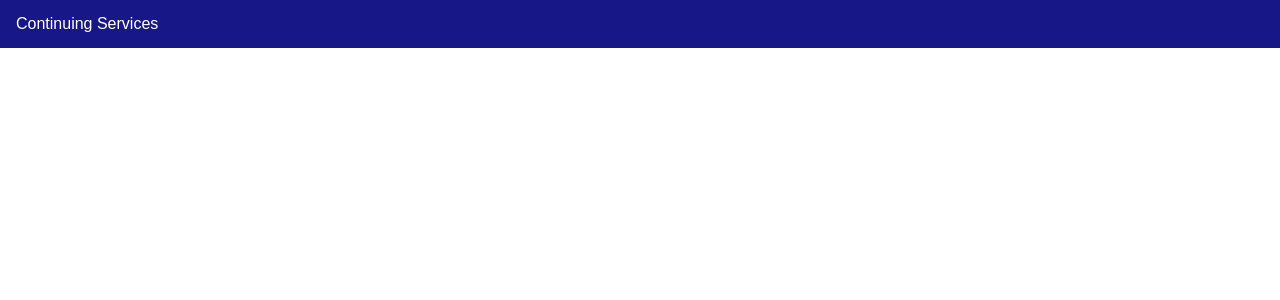
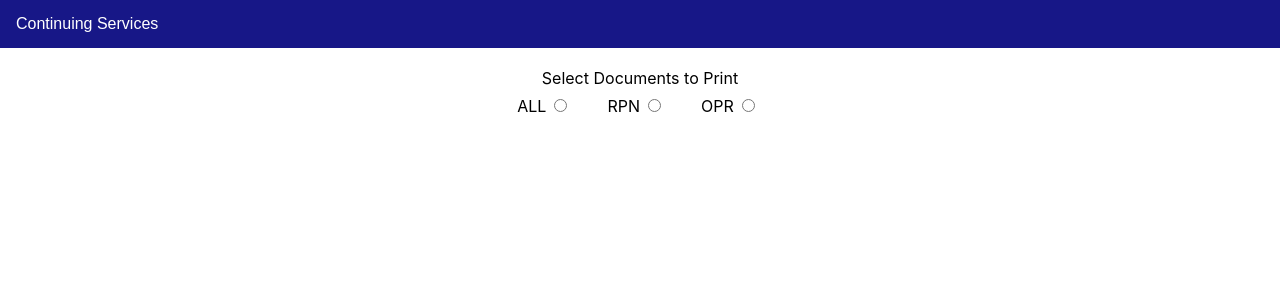
Before and after one commit to TravisAlanH/Navy-Page, a React (Create React App) app: page /View_IPRRPN_Docs in a window 1280 px wide. Shown: the top 300 px of the page. Built offline with nearby package versions, Linux system fonts and the light colour scheme.

Commit message:
Print Document Options
Continue Services Option

```diff
--- a/src/Components/IRP/IPR.js
+++ b/src/Components/IRP/IPR.js
@@ -27,7 +27,7 @@ export default function IPR({
   AUL,
 }) {
   return (
-    <div className="IPRPrintArea">
+    <div className="IPRPrintArea" id="IPR">
       <div className="GridLayout">
         <div className="Department">
           <b>Department: {Department}</b>
@@ -120,7 +120,9 @@ export default function IPR({
             REQUEST MUST HAVE VALID JUSTIFICATION
           </b>
         </div>
-        <div className="JustificationData">{Just}</div>
+        <div className="JustificationData">
+          {Date} : {Just}
+        </div>
         <div className="Supplies">
           <b>SUPPLIES</b>
         </div>
--- a/src/Components/IRP/RPN.js
+++ b/src/Components/IRP/RPN.js
@@ -25,6 +25,7 @@ export default function RPN({
   FFS,
   HAZ,
   AUL,
+  PriorAmount,
 }) {
   let data;
   if (localStorage.getItem("NPNData") === null) {
@@ -47,11 +48,11 @@ export default function RPN({
     data = JSON.parse(localStorage.getItem("NPNData"));
   }
   return (
-    <div className="IPRPrintArea">
+    <div className="IPRPrintArea" id="RPN">
       <div className="GridLayoutRPN">
         <div className="B1"></div>
         <div className="DocN AlignEndBottom">Document Number:</div>
-        <div className="DocNPlace BorderBottom GrayLight">N62068</div>
+        <div className="DocNPlace BorderBottom GrayLight"></div>
         <div className="AmendNum BorderBottom AlignEndBottom">Amendment #:</div>
         <div className="ZeroZeroOne AlignEndBottom GrayLight">001</div>
         <div className="MPC AlignEndBottom">MPC:</div>
@@ -125,7 +126,7 @@ export default function RPN({
         <div className="B13 BorderAll AlignEndBottom GrayLight">
           Prior Funding Document Grand Total
         </div>
-        <div className="B1 BorderAll Yellow"></div>
+        <div className="B1 BorderAll Yellow">{PriorAmount}</div>
         <div className="B14 BorderAll"></div>
         <div className="B1 BorderAll AlignCenterCenter">ACRN</div>
         <div className="B1 BorderAll AlignCenterCenter">Item Number</div>
@@ -173,13 +174,17 @@ export default function RPN({
         <div className="B1 BorderAll Gray"></div>
         <div className="B1 BorderAll Gray"></div>
         {/*  */}
-        <div className="B1 BorderRight"></div>
-        <div className="B1 BorderRight"></div>
-        <div className="B8 BorderAll Yellow"></div>
-        <div className="B1 BorderAll"></div>
-        <div className="B1 BorderAll Yellow"></div>
-        <div className="B1 BorderAll"></div>
-        <div className="B1 BorderAll GrayLight"></div>
+        <div className="B1 BorderRight">{data.ACRN}</div>
+        <div className="B1 BorderRight">1</div>
+        <div className="B8 BorderAll Yellow">
+          {Date} {Description}
+        </div>
+        <div className="B1 BorderAll">{UI}</div>
+        <div className="B1 BorderAll Yellow">{Qty}</div>
+        <div className="B1 BorderAll">{UP}</div>
+        <div className="B1 BorderAll GrayLight">
+          ${parseFloat(UP) * parseFloat(Qty)}
+        </div>
         {/*  */}
         <div className="B1 BorderRight"></div>
         <div className="B1 BorderRight"></div>
@@ -242,7 +247,7 @@ export default function RPN({
         <div className="B1 BorderRight"></div>
         <div className="B1 "></div>
         <div className="B3 AlignEndBottom">2) Transaction Type: </div>
-        <div className="B5 BorderAll Yellow"></div>
+        <div className="B5 BorderAll Yellow">Credit Card</div>
         <div className="B1 "></div>
         <div className="B1 BorderRight"></div>
         <div className="B1 Gray"></div>
@@ -325,31 +330,29 @@ export default function RPN({
         <div className="B1 AlignEndBottom">SOS:</div>
         <div className="B6 BorderBottom Yellow">{Company}</div>
         <div className="B1 AlignEndBottom">POC:</div>
-        <div className="B3 BorderBottom BorderRight Yellow"></div>
+        <div className="B3 BorderBottom BorderRight Yellow">{POC}</div>
         <div className="B1 Gray"></div>
         {/*  */}
         <div className="B1 BorderRight"></div>
         <div className="B1 BorderRight"></div>
         <div className="B1 AlignEndBottom">Address:</div>
-        <div className="B6 BorderBottom Yellow"></div>
+        <div className="B6 BorderBottom Yellow">{Address}</div>
         <div className="B4 BorderRight"></div>
         <div className="B1 Gray"></div>
         {/*  */}
         <div className="B1 BorderRight"></div>
         <div className="B1 BorderRight"></div>
-        <div className="B1 AlignEndBottom">City:</div>
-        <div className="B3 BorderBottom Yellow"></div>
-        <div className="B1 AlignEndBottom">State:</div>
-        <div className="B2 BorderBottom Yellow"></div>
+        <div className="B1 AlignEndBottom">City / State:</div>
+        <div className="B6 BorderBottom Yellow">{State}</div>
         <div className="B4 BorderRight"></div>
         <div className="B1 Gray"></div>
         {/*  */}
         <div className="B1 BorderRight"></div>
         <div className="B1 BorderRight"></div>
         <div className="B1 AlignEndBottom ">Zip:</div>
-        <div className="B2 BorderBottom Yellow"></div>
+        <div className="B2 BorderBottom Yellow">{Zip}</div>
         <div className="B1 AlignEndBottom ">Phone:</div>
-        <div className="B3 BorderBottom"></div>
+        <div className="B3 BorderBottom">{Phone}</div>
         <div className="B4 BorderRight"></div>
         <div className="B1 Gray"></div>
         {/*  */}
@@ -358,7 +361,7 @@ export default function RPN({
         </div>
         <div className="B1 GrayLight"></div>
         {/*  */}
-        <div className="B2 AlignEndBottom"> Deptartment Head: </div>
+        <div className="B2 AlignEndBottom"> Department Head: </div>
         <div className="B11 BorderBottom BorderRight"></div>
         <div className="B1"></div>
         {/*  */}
--- a/src/Components/IRP/ViewIPR_RPNDocs.js
+++ b/src/Components/IRP/ViewIPR_RPNDocs.js
@@ -15,8 +15,54 @@ export default function ViewIPRRPNDocs() {
       )
     );
   }, []);
+
+  function PrintRPN() {
+    document.getElementById("RPN").classList.remove("noPrint");
+    document.getElementById("IPR").classList.add("noPrint");
+  }
+  function PrintIPR() {
+    document.getElementById("RPN").classList.add("noPrint");
+    document.getElementById("IPR").classList.remove("noPrint");
+  }
+  function PrintAll() {
+    document.getElementById("RPN").classList.remove("noPrint");
+    document.getElementById("IPR").classList.remove("noPrint");
+  }
+
   return (
     <div>
+      <div className="TogglePrints noPrint">
+        <div className="TogglePrintHeader">Select Documents to Print</div>
+        <div className="FlexRowCenterCenter">
+          <div className="RadioDiv">
+            <label>ALL</label>
+            <input
+              type="radio"
+              name="PrintRadio"
+              className="PrintRadio"
+              onChange={PrintAll}
+            />
+          </div>
+          <div className="RadioDiv">
+            <label>RPN</label>
+            <input
+              type="radio"
+              name="PrintRadio"
+              className="PrintRadio"
+              onChange={PrintRPN}
+            />
+          </div>
+          <div className="RadioDiv">
+            <label>OPR</label>
+            <input
+              type="radio"
+              name="PrintRadio"
+              className="PrintRadio"
+              onChange={PrintIPR}
+            />
+          </div>
+        </div>
+      </div>
       {data.map((item, index) => {
         if (item.id === "") {
           return null;
@@ -25,8 +71,8 @@ export default function ViewIPRRPNDocs() {
           return (
             <div key={index}>
               {console.log("RPN")}
-              <IPR {...item} />
-              <RPN {...item} />
+              <IPR {...item} id="IPR" />
+              <RPN {...item} id="RPN" />
             </div>
           );
         }
--- a/src/Styles/IPR.css
+++ b/src/Styles/IPR.css
@@ -84,7 +84,7 @@ b, a {
 .GridLayout {
     page-break-after: always;
     width: auto;
-    font-size: .9rem;
+    font-size: .7rem;
     font-family: Arial, Helvetica, sans-serif;
 
     /* width: auto; */
@@ -179,17 +179,35 @@ align-items: center;
     justify-content: flex-end;
 }
 
+.TogglePrints {
+    width: 100%;
+    height: 5rem;
+    display: flex;
+    flex-direction: column;
+    justify-content: center;
+    align-items: center;
+}
+
+.PrintRadio {
+    margin-left: .5rem;
+    margin-right: .5rem;
+}
+
+.RadioDiv {
+    margin: .5rem 1rem;
+}
+
 @media print {
     * {
-        font-size: 80%;
+        font-size: 90%;
         print-color-adjust: exact;
     }
 
     .noPrint {
-        display: none;
+        display: none !important;
     }
     .IPRPrintArea {
-        padding-top: 7rem;
+        padding-top: 6rem;
         display: flex;
         flex-direction: column;
         justify-content: center;
```
